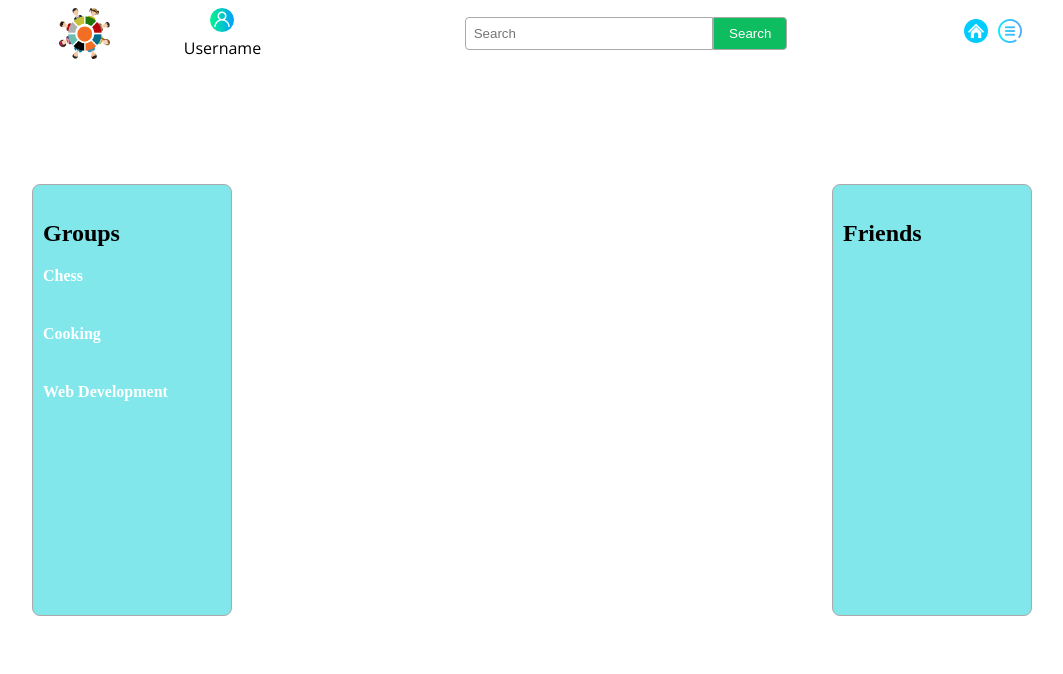
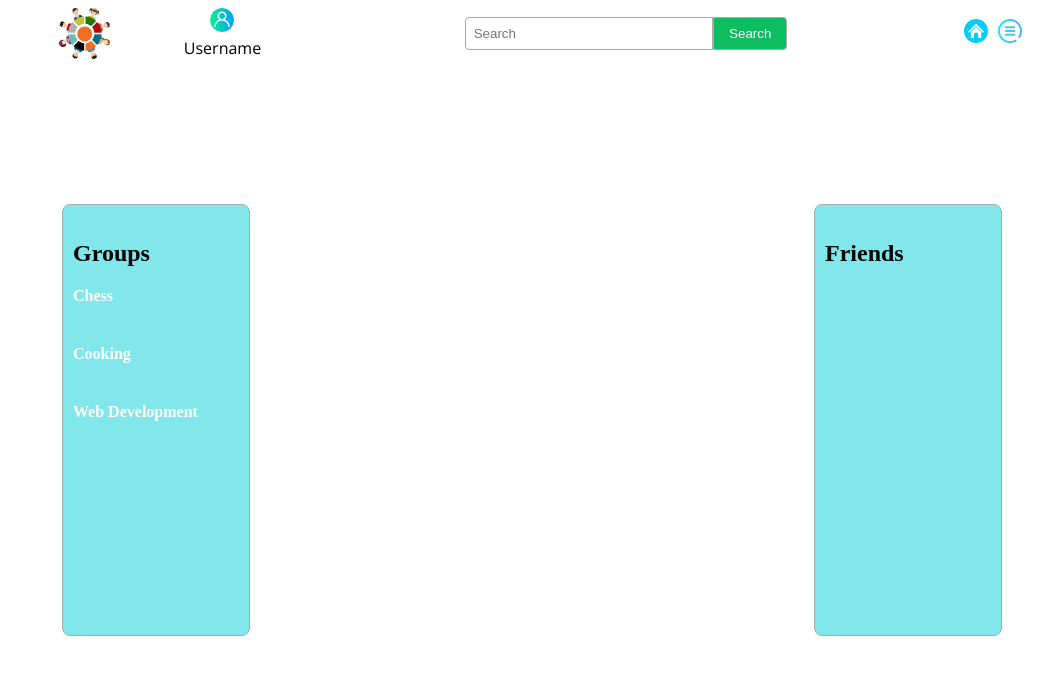
Before and after one commit to erdem-muhammed/Final-Project, a Vue app in the folder frontend/: page /#/user in a window 1280 px wide. Shown: the top 674 px of the page, without its empty margins (108-1171 px from the left). Built offline with nearby package versions, Linux system fonts and the light colour scheme.

Commit message:
created post.vue

```diff
--- a/frontend/src/components/flow.vue
+++ b/frontend/src/components/flow.vue
@@ -1,12 +1,29 @@
 <template>
-    <div>
+    <div class="container">
+        <div class="post">
+                <Post />
+        </div>
+
+
 
     </div>
 </template>
 
 
 <script>
+import Post from "./post.vue";
 export default {
+    components: {
+        Post
 
+    }
 }
 </script>
+
+
+
+<style>
+.container{
+    padding: 20px 30px;
+}
+</style>
--- /dev/null
+++ b/frontend/src/components/post.vue
@@ -0,0 +1,11 @@
+<template>
+    <div>
+
+    </div>
+</template>
+
+<script>
+export default {
+
+}
+</script>
```
